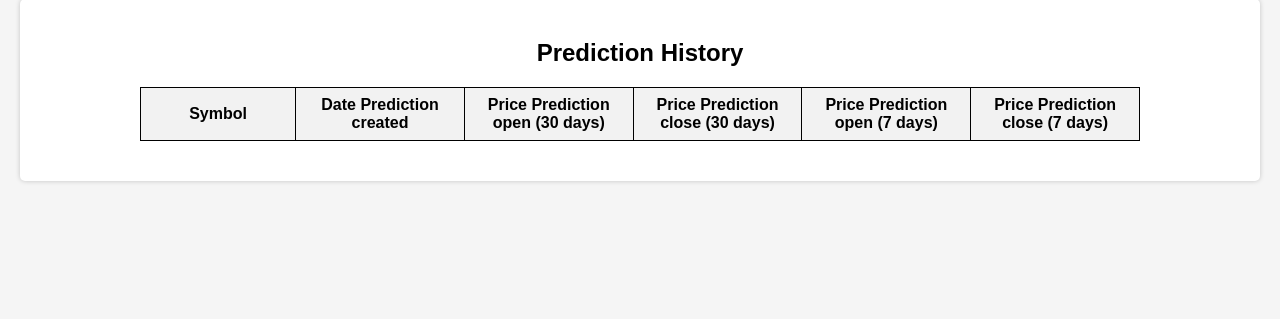
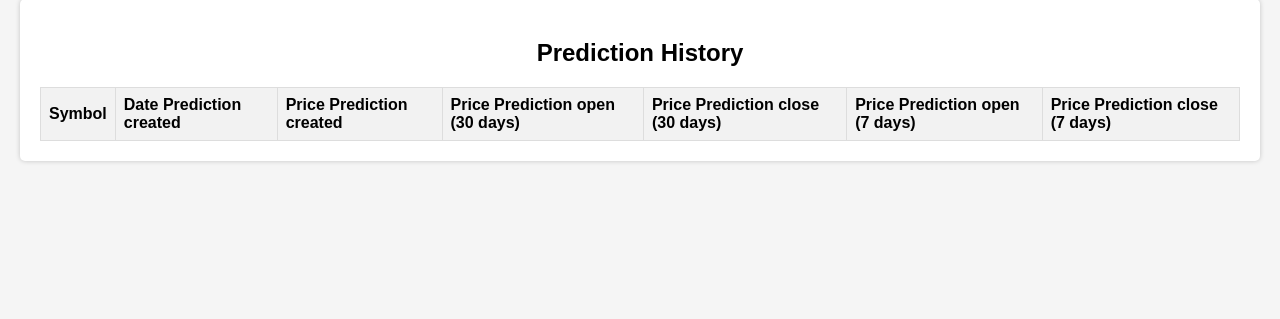
Before and after one commit to AgusMalfatto/LilMarcian, a Flask app: template app/templates/historial.html in a window 1280 px wide. Shown: the part 94-413 px from the top of the page. Run offline with Flask 3, Linux system fonts and the light colour scheme; the template is opened without the code that fills it, so the values that code supplies are empty.

Commit message:
Agrego contenido a la tabla de historial

```diff
--- a/app/main/views.py
+++ b/app/main/views.py
@@ -45,7 +45,7 @@ def historial():
     # Obtén las predicciones del usuario desde la base de datos
     db, c = get_db()
     c.execute(
-        'SELECT symbol, date_created, price_pred_open_30_1, price_pred_close_30_1, price_pred_open_07_1, price_pred_close_07_1 FROM his_predictions WHERE id_user = %s',
+        'SELECT symbol, date_created, price_created, price_pred_open_30_1, price_pred_close_30_1, price_pred_open_07_1, price_pred_close_07_1 FROM his_predictions WHERE id_user = %s ORDER BY date_created DESC;',
         (g.user['id'],)
     )
     predictions = c.fetchall()
--- a/app/static/css/style.css
+++ b/app/static/css/style.css
@@ -158,7 +156,42 @@ a:hover {
 }
 
 /* Botones de modificar y reset */
-#modify-data, #reset-data {
+#modify-data,
+#reset-data {
   margin: 2%;
   width: 50%;
 }
+
+
+body {
+  font-family: "Arial", sans-serif;
+}
+
+/* Estilos para la tala */
+.table-container {
+  margin: 20px auto;
+  width: 80%;
+  overflow-x: auto;
+}
+
+#his_pred_table {
+  width: 100%;
+  border-collapse: collapse;
+  margin-top: 10px;
+  border-radius: 35px;
+}
+
+#his_pred_table th,
+#his_pred_table td {
+  border: 1px solid #dddddd;
+  text-align: left;
+  padding: 8px;
+}
+
+#his_pred_table th {
+  background-color: #f2f2f2;
+}
+
+#his_pred_table tr:hover {
+  background-color: #f5f5f5;
+}
--- a/app/templates/historial.html
+++ b/app/templates/historial.html
@@ -2,27 +2,29 @@
 
 {% block content %}
   <h1 style="text-align: center;">Prediction History</h1>
-  <table style="border-collapse: collapse; width: 1000px; margin: 20px auto; position: relative;">
+  <table id="his_pred_table">
     <thead>
       <tr>
-        <th style="border: 1px solid black; padding: 8px; text-align: center; background-color: #f2f2f2; width: 300px;">Symbol</th>
-        <th style="border: 1px solid black; padding: 8px; text-align: center; background-color: #f2f2f2; width: 300px;">Date Prediction created</th>
-        <th style="border: 1px solid black; padding: 8px; text-align: center; background-color: #f2f2f2; width: 300px;">Price Prediction open (30 days) </th>
-        <th style="border: 1px solid black; padding: 8px; text-align: center; background-color: #f2f2f2; width: 300px;">Price Prediction close (30 days)</th>
-        <th style="border: 1px solid black; padding: 8px; text-align: center; background-color: #f2f2f2; width: 300px;">Price Prediction open (7 days)</th>
-        <th style="border: 1px solid black; padding: 8px; text-align: center; background-color: #f2f2f2; width: 300px;">Price Prediction close (7 days)</th>
+        <th>Symbol</th>
+        <th>Date Prediction created</th>
+        <th>Price Prediction created</th>
+        <th>Price Prediction open (30 days) </th>
+        <th>Price Prediction close (30 days)</th>
+        <th>Price Prediction open (7 days)</th>
+        <th>Price Prediction close (7 days)</th>
 
       </tr>
     </thead>
     <tbody>
       {% for prediction in predictions %}
         <tr>
-          <td style="border: 1px solid black; padding: 8px; text-align: center; width: 300px;">{{ prediction['symbol'] }}</td>
-          <td style="border: 1px solid black; padding: 8px; text-align: center; width: 300px;">{{ prediction['date_created'] }}</td>
-          <td style="border: 1px solid black; padding: 8px; text-align: center; width: 300px;">{{ prediction['price_pred_open_30_1'] }}</td>
-          <td style="border: 1px solid black; padding: 8px; text-align: center; width: 300px;">{{ prediction['price_pred_close_30_1'] }}</td>
-          <td style="border: 1px solid black; padding: 8px; text-align: center; width: 300px;">{{ prediction['price_pred_open_07_1'] }}</td>
-          <td style="border: 1px solid black; padding: 8px; text-align: center; width: 300px;">{{ prediction['price_pred_close_07_1'] }}</td>
+          <td>{{ prediction['symbol'] }}</td>
+          <td>{{ prediction['date_created'] }}</td>
+          <td>{{ prediction['price_created'] }}</td>
+          <td>{{ prediction['price_pred_open_30_1'] }}</td>
+          <td>{{ prediction['price_pred_close_30_1'] }}</td>
+          <td>{{ prediction['price_pred_open_07_1'] }}</td>
+          <td>{{ prediction['price_pred_close_07_1'] }}</td>
 
         </tr>
       {% endfor %}
```
Also changed, not shown: other parts of app/static/css/style.css (+5 -7 lines). Lines whose indentation alone changed are shown as unchanged.
